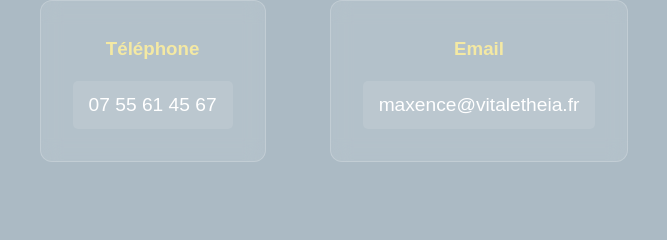
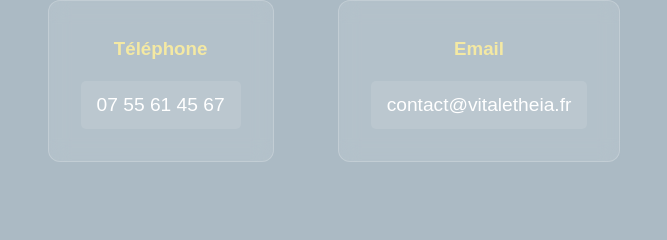
Before and after one commit to MakesenSelection/Vitaletheia, a plain HTML site: page index.html in a window 1280 px wide. Shown: the part 6738-6978 px from the top of the page, 306-973 px from the left. Drawn offline with Linux system fonts and the light colour scheme; a web font is replaced by a local one.

Commit message:
Update index.html

```diff
--- a/index.html
+++ b/index.html
@@ -919,7 +919,7 @@
 
                 <div class="contact-item">
                     <h3>Email</h3>
-                    <a href="mailto:maxence@vitaletheia.fr" class="contact-link">maxence@vitaletheia.fr</a>
+                    <a href="mailto:contact@vitaletheia.fr" class="contact-link">contact@vitaletheia.fr</a>
                 </div>
             </div>
         </div>
```
